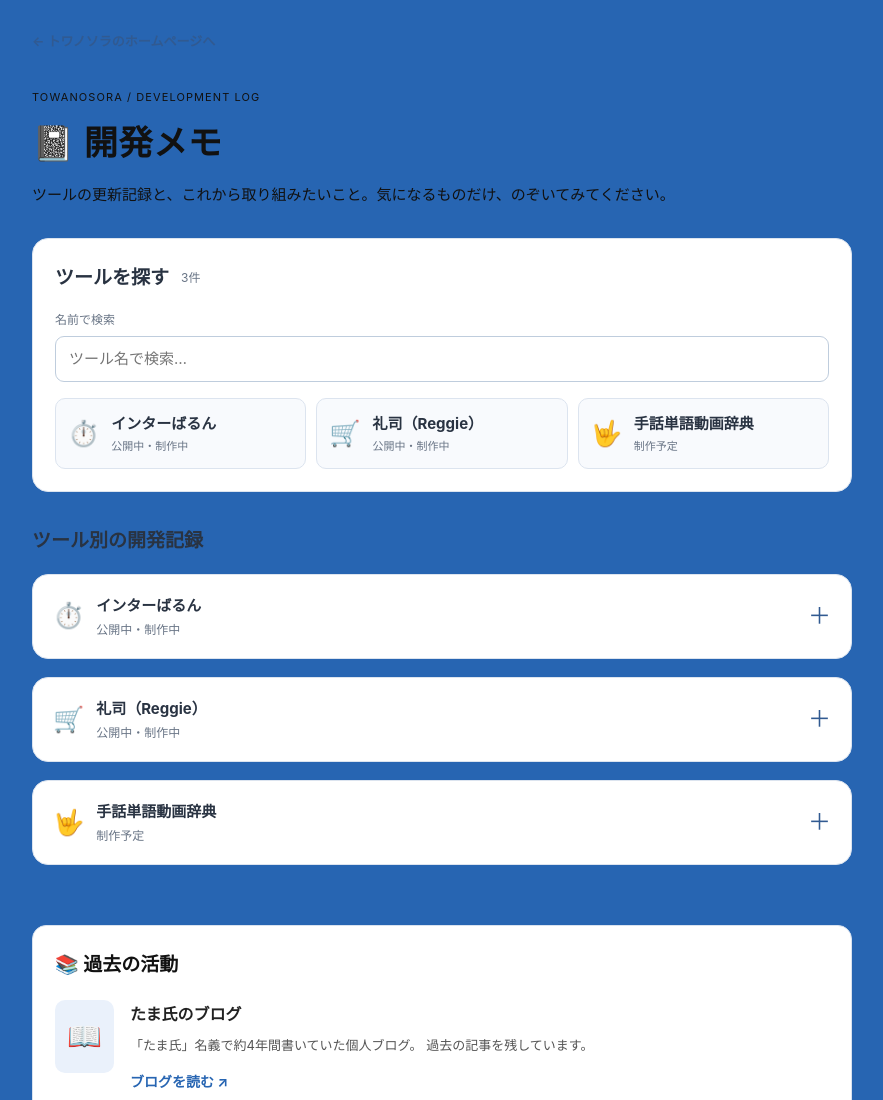
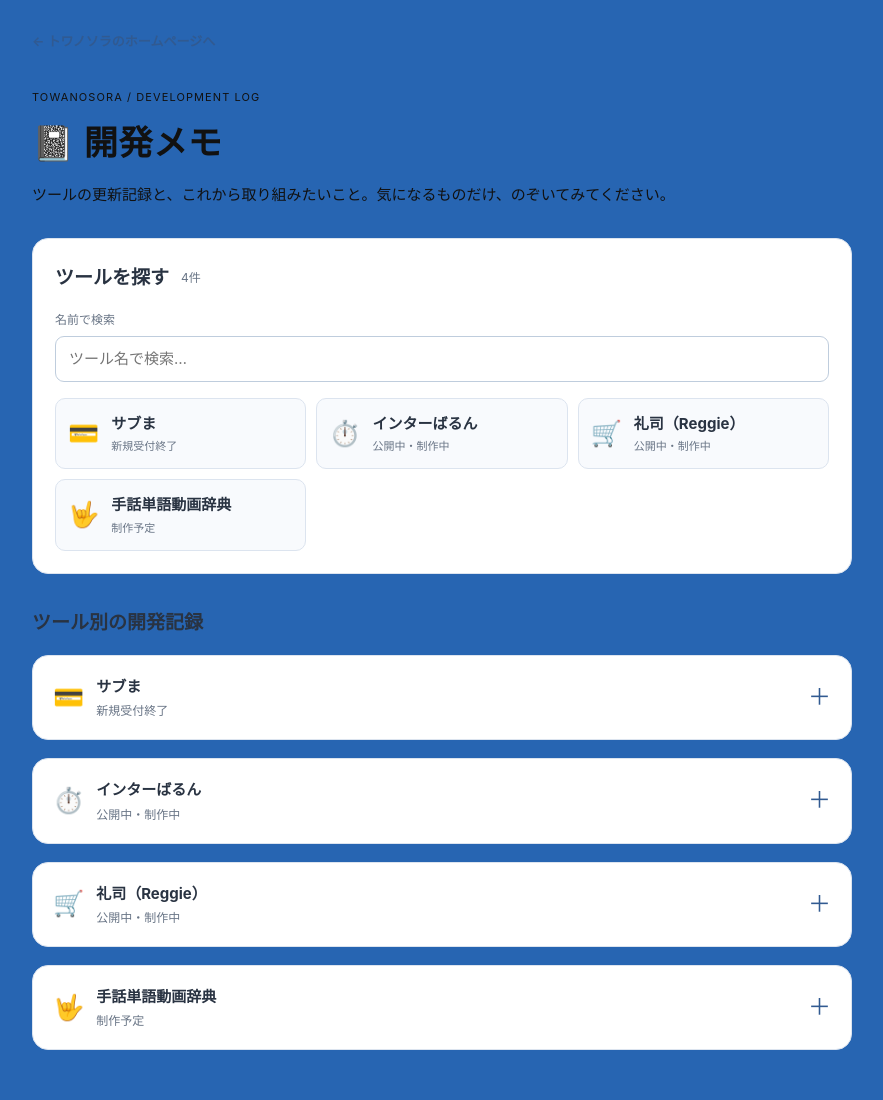
Before and after one commit to soranotowa/soratowano, a plain HTML site: page devlog/index.html in a window 1280 px wide. Shown: the top 1100 px of the page, without its empty margins (198-1081 px from the left). Drawn offline with Linux system fonts and the light colour scheme.

Commit message:
Add Subsc development history and correct project logs

```diff
--- a/css/style.css
+++ b/css/style.css
@@ -472,6 +472,11 @@ a {
 .status-planned {
   color: #555;
   background: #dedede;
+}
+
+.status-ended {
+  color: #666;
+  background: #e9e9e9;
 }
 
 .retro-button {
--- a/devlog/data.js
+++ b/devlog/data.js
@@ -1,11 +1,31 @@
 /*
- * 開発メモの編集場所はここだけです。
- * 新しいツールは projects 配列に1件追加。
- * 日付ごとの記録は、そのツールの logs に追加（新しい順に自動表示）。
- * 今後の課題は tasks に追加。
- * コード例は README.md にあります。
+ * 開発メモの編集場所
+ * 新しいツールは DEVLOG_DATA 配列に追加
+ * 日付ごとの記録は、そのツールの logs に追加（新しい順に自動表示）
+ * 今後の課題は tasks に追加
+ * コード例は README.md にあります
  */
 window.DEVLOG_DATA = [
+  {
+    id: "subsc",
+    name: "サブま",
+    icon: "💳",
+    status: "新規受付終了",
+    description: "サブスクリプションの契約や支出を管理するWebアプリ。新規会員登録と新機能の開発は終了。",
+    url: "",
+    tasks: [
+      { text: "新規会員登録の受付終了", done: true },
+      { text: "問い合わせ先をトワノソラのXへ変更", done: true }
+    ],
+    logs: [
+      {
+        date: "2026-11-21",
+        title: "開発終了についての記録と問い合わせ先の変更",
+        body: "独自ドメインの取得やメールの設定まで行い、個人開発のWebサービスとして公開した。しかし、類似サービスが多く、開発を続けても独自の価値を生み出すことは難しいと判断。限られた開発時間を別のサービスに使うことにした。サブまの開発で得た知識や仕組みは、後続のWebアプリ「礼司（Reggie）」にも活かされている。今回は問い合わせ先をトワノソラのXアカウントへ変更した。"
+      }
+    ]
+  },
+
   {
     id: "interbarun", // URL内で使う固有の名前
     name: "インターばるん",
@@ -19,29 +39,30 @@ window.DEVLOG_DATA = [
     ],
     logs: [
       {
-        date: "2026-11-21",
-        title: "ログイン不要のゲストモードを公開",
-        body: "会員登録・ログインなしでも買い物機能を利用できるように改修。ゲスト利用時の買い物データはIndexedDBを利用してブラウザ内に保存し、買い物完了時に削除する構成とした。商品の追加・編集・削除、予算残額の確認に対応し、ログイン時との画面表示や操作感の統一も実施。"
-      },
-      {
-        date: "2026-09-06",
-        title: "ユーザーのログインが必要な状態で公開",
-        body: "サブまの構成を流用して公開。地下のスーパーなど電波が届きにくい場所でも利用できるよう、IndexedDBを活用したオフライン対応を開発中。ログインなしで利用できる構成への変更も検討。"
+        date: "2026-11-15",
+        title: "ツール名を「インターばるん」にして公開",
+        body: "好きな音楽をかけながら使えるのが一番だなぁと思いつつひとまず公開、音声などまだ未確認ｽﾐﾏｾﾝ"
       }
     ]
   },
+
   {
     id: "reggie",
     name: "礼司（Reggie）",
     icon: "🛒",
     status: "公開中・制作中",
-    description: "買い物中の合計金額と予算残額を確認するWebアプリ。",
+    description: "買い物中の合計金額と予算残額を確認するWebアプリ。会員登録なしでも利用可能。",
     url: "https://reggieapp.com/",
     tasks: [
-      { text: "ログインなしで利用できるように改修", done: false },
+      { text: "ログインなしで利用できるように改修", done: true },
       { text: "有料サービスとして提供する機能の構築", done: false }
     ],
     logs: [
+      {
+        date: "2026-11-21",
+        title: "ログイン不要のゲストモードを公開",
+        body: "会員登録・ログインなしでも買い物機能を利用できるように改修。ゲスト利用時の買い物データはIndexedDBを利用してブラウザ内に保存し、買い物完了時に削除する構成とした。商品の追加・編集・削除、予算残額の確認に対応し、ログイン時との画面表示や操作感の統一も実施。"
+      },
       {
         date: "2026-09-06",
         title: "ユーザーのログインが必要な状態で公開",
```
Also changed, not shown: index.html (+22 -0 lines).
